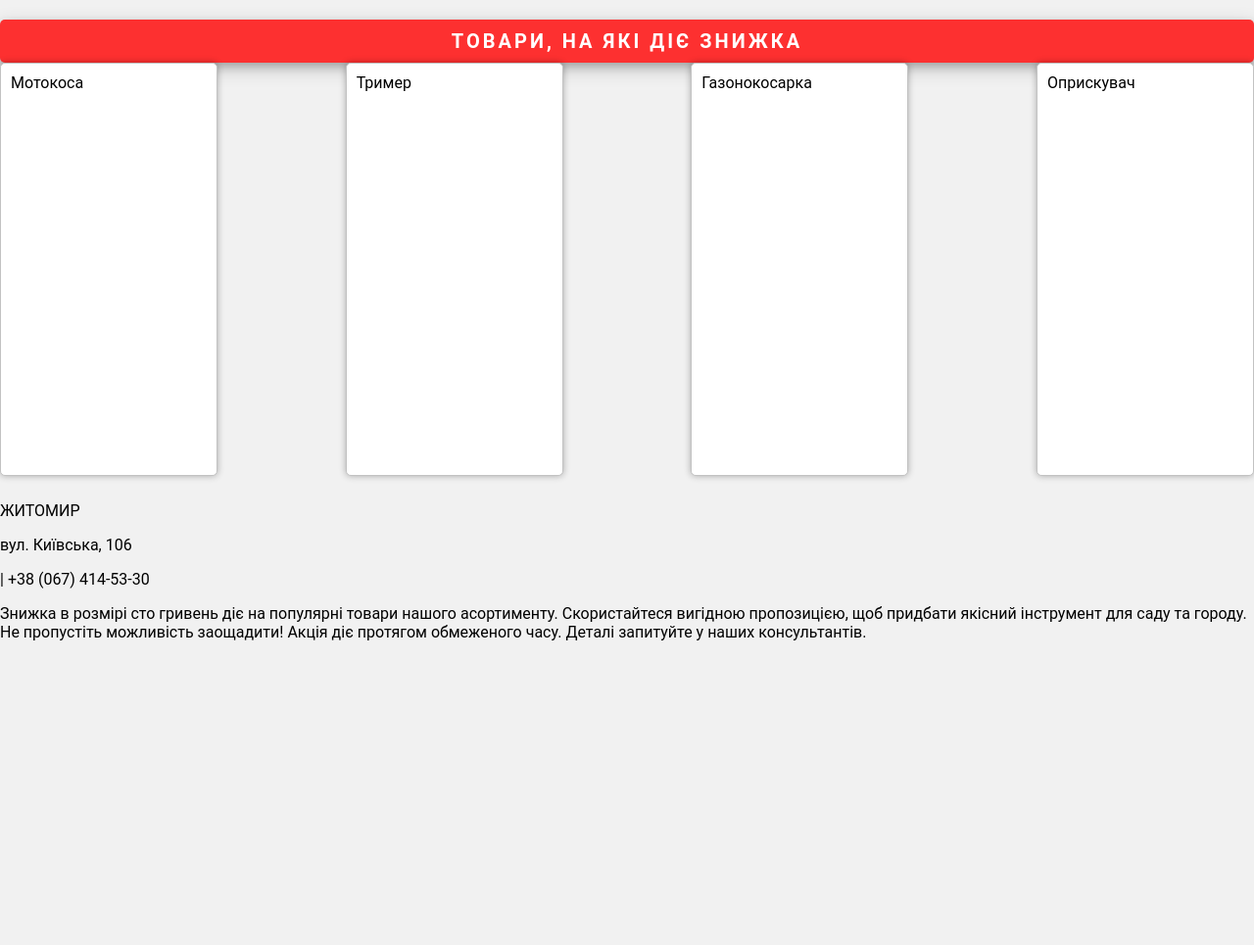
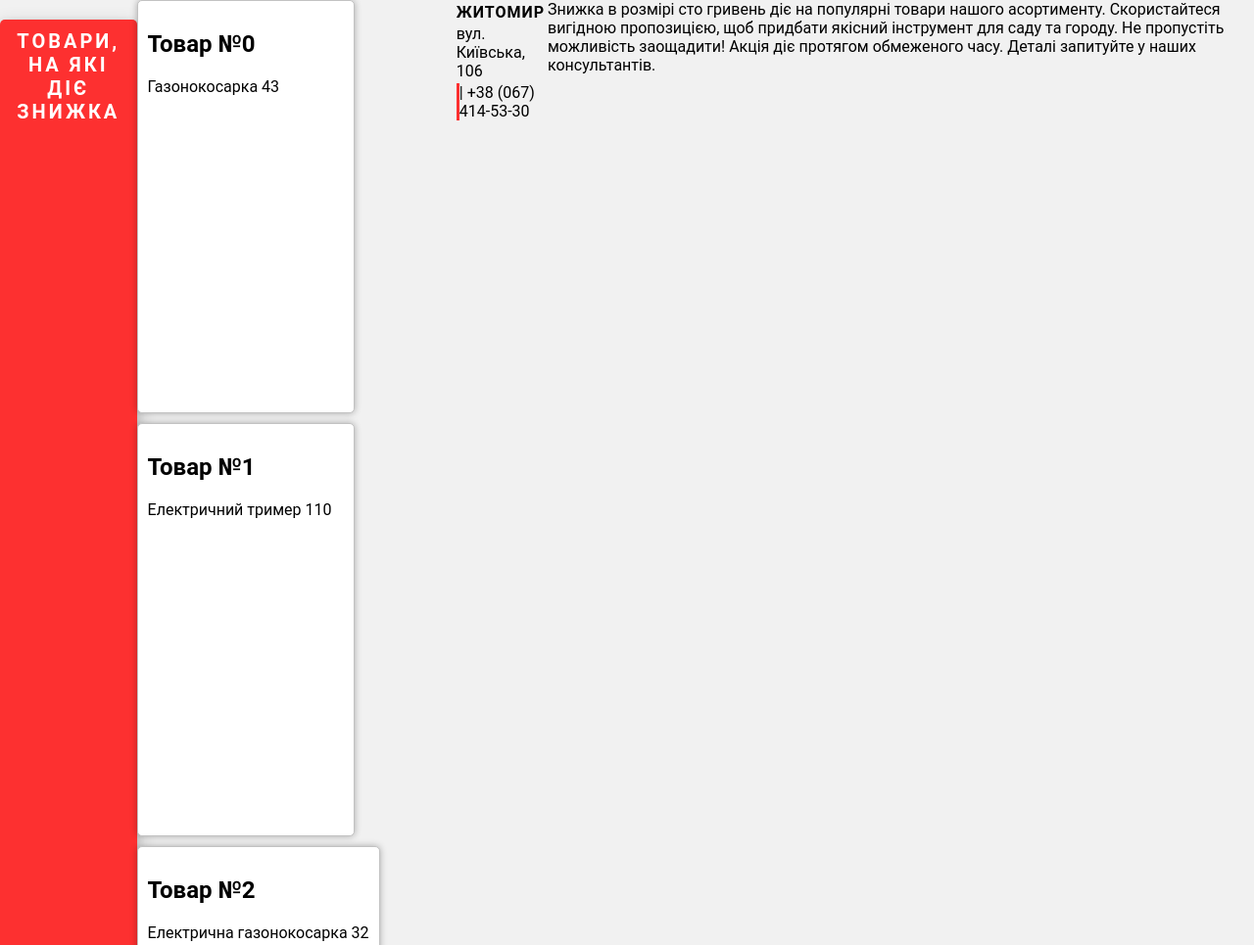
Before and after one commit to DarynaPolt/market-2, a plain HTML site: page index.html in a window 1280 px wide. Shown: the top 965 px of the page at 98% size. Before the commit the page ends 800 px from the top, so only its background shows below. Drawn offline with Linux system fonts and the light colour scheme.

Commit message:
Update index.html

```diff
--- a/index.html
+++ b/index.html
@@ -9,25 +9,24 @@
 </head>
 
 <body>
-    <content>
-        <div class="title">Товари, на які діє знижка</div>
-        <div class="items">
-          <div class="item">Мотокоса</div>
-          <div class="item">Тример</div>
-          <div class="item">Газонокосарка</div>
-          <div class="item">Оприскувач</div>
-        </div>
-        <div>
+  <div class="title">Товари, на які діє знижка</div>
+  <div id="items"  class="items">
+
+     </div>
+  </div>
+        <div class="contacts">
           <p>ЖИТОМИР</p>
           <p>вул. Київська, 106</p>
           <p>| +38 (067) 414-53-30</p>
         </div>
-        <div>Знижка в розмірі сто гривень діє на популярні товари нашого асортименту.
+
+        <div class="license">Знижка в розмірі сто гривень діє на популярні товари нашого асортименту.
           Скористайтеся вигідною пропозицією, щоб придбати якісний інструмент для саду та городу.
           Не пропустіть можливість заощадити! Акція діє протягом обмеженого часу.
           Деталі запитуйте у наших консультантів.
         </div>
     </content>
+    <script src="script.js"></script>
 </body>
 
 </html>
```
